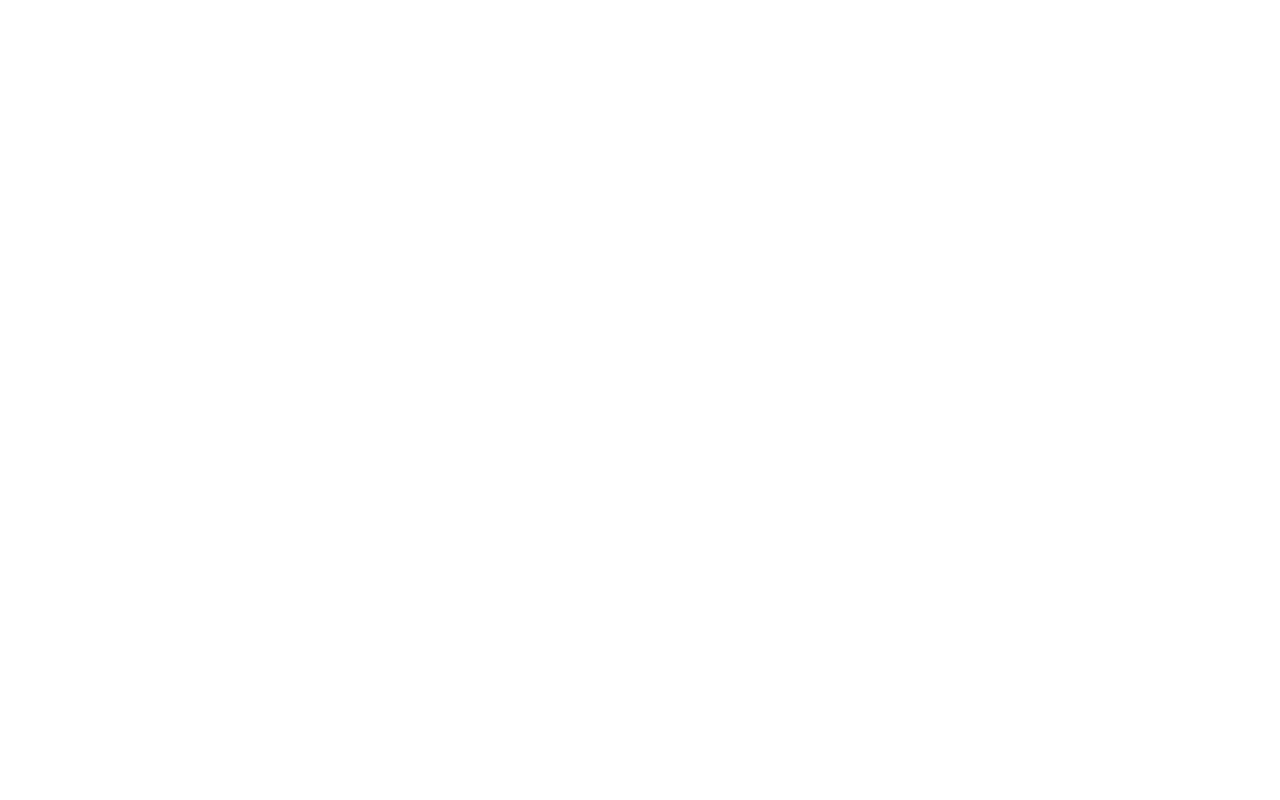
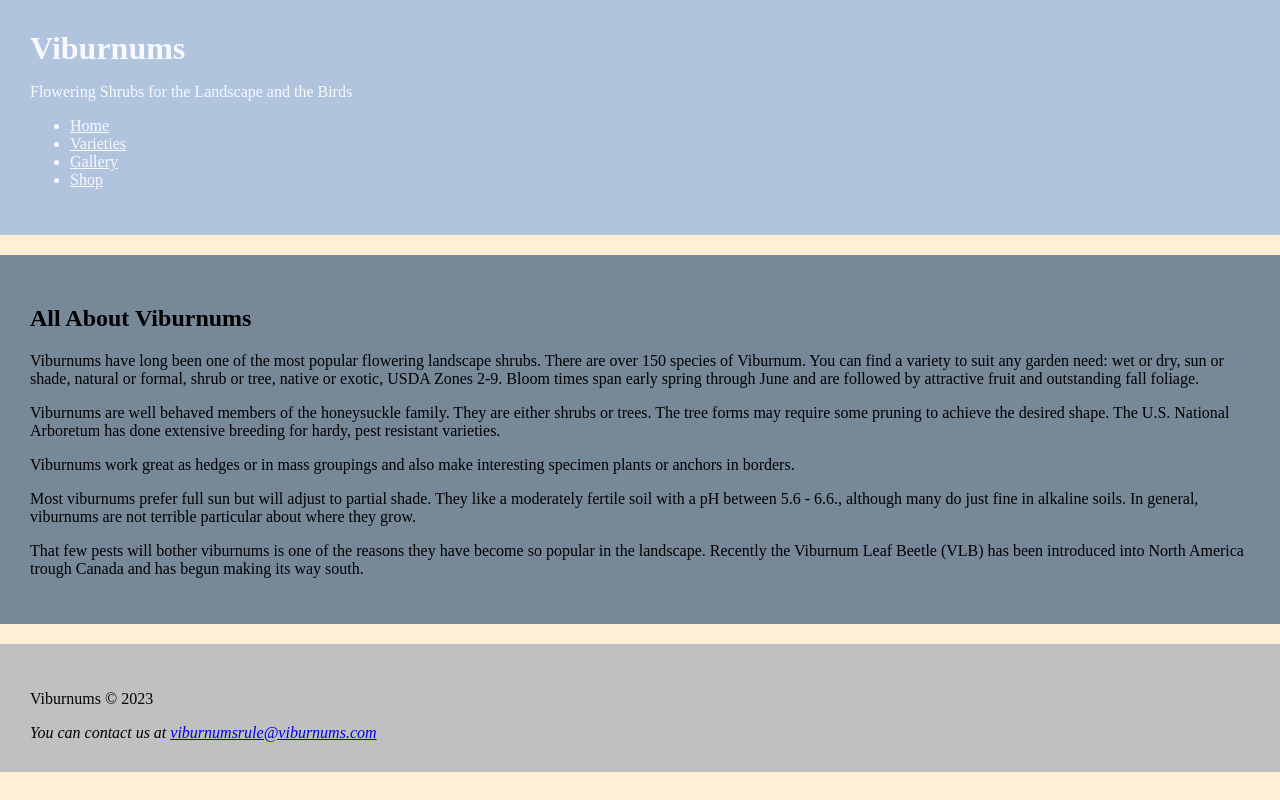
Before and after one commit to Crackliercube/5-header-main-footer, a plain HTML site: page viburnums.html in a window 1280 px wide. Drawn offline with Linux system fonts and the light colour scheme.

Commit message:
finished viburnums page

```diff
--- a/styles.css
+++ b/styles.css
@@ -13,5 +13,21 @@ body {
 .site-header {
     background-color: lightsteelblue;
     padding: 30px;
-    color:ghostwhite
+    color:ghostwhite;
+    margin-bottom: 20px;
 }
+
+.nav-links {
+    color: ghostwhite;
+}
+
+.main-content {
+    background-color:lightslategrey;
+    padding: 30px;
+}
+
+.site-footer {
+    background-color:silver;
+    padding: 30px;
+    margin-top: 20px;
+}
--- a/uwm.html
+++ b/uwm.html
@@ -0,0 +1,16 @@
+<!DOCTYPE html>
+<html lang="en">
+
+    <head>
+        <meta charset="utf-8">
+        <title>Structure</title>
+        <link rel="stylesheet" href="styles.css">
+    </head>
+
+    <body>
+        <header class="site-header">
+            <h1 class="page-name">Structure</h1>
+        </header>
+    </body>
+
+</html>
--- a/viburnums.html
+++ b/viburnums.html
@@ -0,0 +1,45 @@
+<!DOCTYPE html>
+<html lang="en">
+
+    <head>
+        <meta charset="utf-8">
+        <title>Structure</title>
+        <link rel="stylesheet" href="styles.css">
+    </head>
+
+    <body>
+        <header class="site-header">
+            <h1 class="page-name">Viburnums</h1>
+
+            <p>Flowering Shrubs for the Landscape and the Birds</p>
+
+            <ul>
+                <li> <a class="nav-links" href="index.html">Home</a> </li>
+                <li> <a class="nav-links" href="">Varieties</a> </li>
+                <li> <a class="nav-links" href="">Gallery</a> </li>
+                <li> <a class="nav-links" href="">Shop</a> </li>
+            </ul>
+        </header>
+
+        <main class="main-content">
+           <h2>All About Viburnums</h2>
+
+            <p>Viburnums have long been one of the most popular flowering landscape shrubs. There are over 150 species of Viburnum. You can find a variety to suit any garden need: wet or dry, sun or shade, natural or formal, shrub or tree, native or exotic, USDA Zones 2-9. Bloom times span early spring through June and are followed by attractive fruit and outstanding fall foliage.</p>
+            <p>Viburnums are well behaved members of the honeysuckle family. They are either shrubs or trees. The tree forms may require some pruning to achieve the desired shape. The U.S. National Arboretum has done extensive breeding for hardy, pest resistant varieties.</p>
+            <p>Viburnums work great as hedges or in mass groupings and also make interesting specimen plants or anchors in borders.</p>
+            <p>Most viburnums prefer full sun but will adjust to partial shade. They like a moderately fertile soil with a pH between 5.6 - 6.6., although many do just fine in alkaline soils. In general, viburnums are not terrible particular about where they grow.</p>
+            <p>That few pests will bother viburnums is one of the reasons they have become so popular in the landscape. Recently the Viburnum Leaf Beetle (VLB) has been introduced into North America trough Canada and has begun making its way south.</p>
+        </main>
+
+        <footer class="site-footer">
+            <p>Viburnums &copy; 2023</p>
+
+            <address>
+                You can contact us at <a href="mailto:viburnumsrule@viburnums.com">viburnumsrule@viburnums.com</a>
+            </address>
+
+        </footer>
+
+    </body>
+
+</html>
```
Also changed, not shown: index.html (+1 -0 lines).
